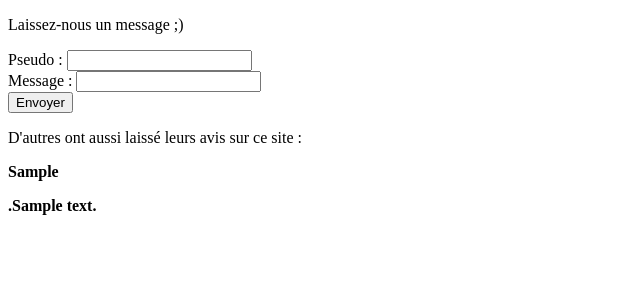
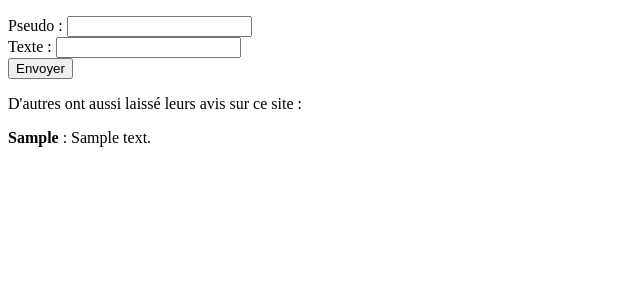
Before and after one commit to AlexandraMlr/Mini-Projet-2, a PHP site: page /Minichatv2.php in a window 1280 px wide. Shown: the top 300 px of the page, without its empty margins (0-640 px from the left). Run offline with PHP 8.4, Linux system fonts and the light colour scheme; tables that the repository leaves empty or names only in its code hold one stand-in row (values such as "Sample post").

Commit message:
Update Minichatv2.php

```diff
--- a/Minichatv2.php
+++ b/Minichatv2.php
@@ -1,27 +1,21 @@
 <!DOCTYPE html>
 <html>
 <head>
-		<meta charset="utf-8" />
 <title>Mini-chat</title>
+
+<meta http-equiv="Content-Type" content="text/html; charset=iso-
+8859-1" />
+
 </head>
-	<style>
-	form
-	{
-		text-align: center,
-	}
-	</style>
 <body>
-
-	<table border="0" align="center" cellpadding="3" cellspacing="3"
 <form action="minichat_post.php" method="post">
 <p>
-		<p>Laissez-nous un message ;)</p>
-		<label for="pseudo">Pseudo</label> : <input type="text" name="pseudo" id="pseudo"/><br />
-		<label for="texte">Message</label> : <input type="text" name="texte" id="texte"/><br />
+<label for="pseudo">Pseudo</label> : <input type="text"
+name="pseudo" id="pseudo" /><br />
+<label for="texte">Texte</label> : <input
+type="text" name="texte" id="texte" /><br />
 <input type="submit" value="Envoyer" />
-		</p>
 </form>
-
 <?php
 //Connexion à la base de donnée
 try
@@ -34,14 +28,14 @@ catch(Exception $e)
         die('Erreur : '.$e->getMessage());
 }
 // Récupération des 10 derniers messages
-/* $reponse = $bdd->query('SELECT pseudo FROM table_news ORDER BY ID DESC LIMIT 0, 10'); */
-$reponse = $bdd->query('SELECT * FROM table_news ORDER BY ID DESC LIMIT 0, 10');
+ $reponse = $bdd->query('SELECT pseudo, texte FROM table_news ORDER BY ID DESC LIMIT 0, 10');
+
 	echo '<p>D\'autres ont aussi laissé leurs avis sur ce site :</p>';
 // Affichage de chaque message (toutes les données sont protégées par htmlspecialchars)
 while ($donnees = $reponse->fetch())
 {
-	echo '<p> <strong>' . htmlspecialchars($donnees['pseudo']) .'</p>';
-	echo '<p>.'  . htmlspecialchars($donnees['texte']) . '</p>';
+	echo '<p><strong>' . htmlspecialchars($donnees['pseudo']) .
+	'</strong> : ' . htmlspecialchars($donnees['texte']) . '</p>';
 }
 $reponse->closeCursor();
 ?>
```
Lines whose indentation alone changed are shown as unchanged.
